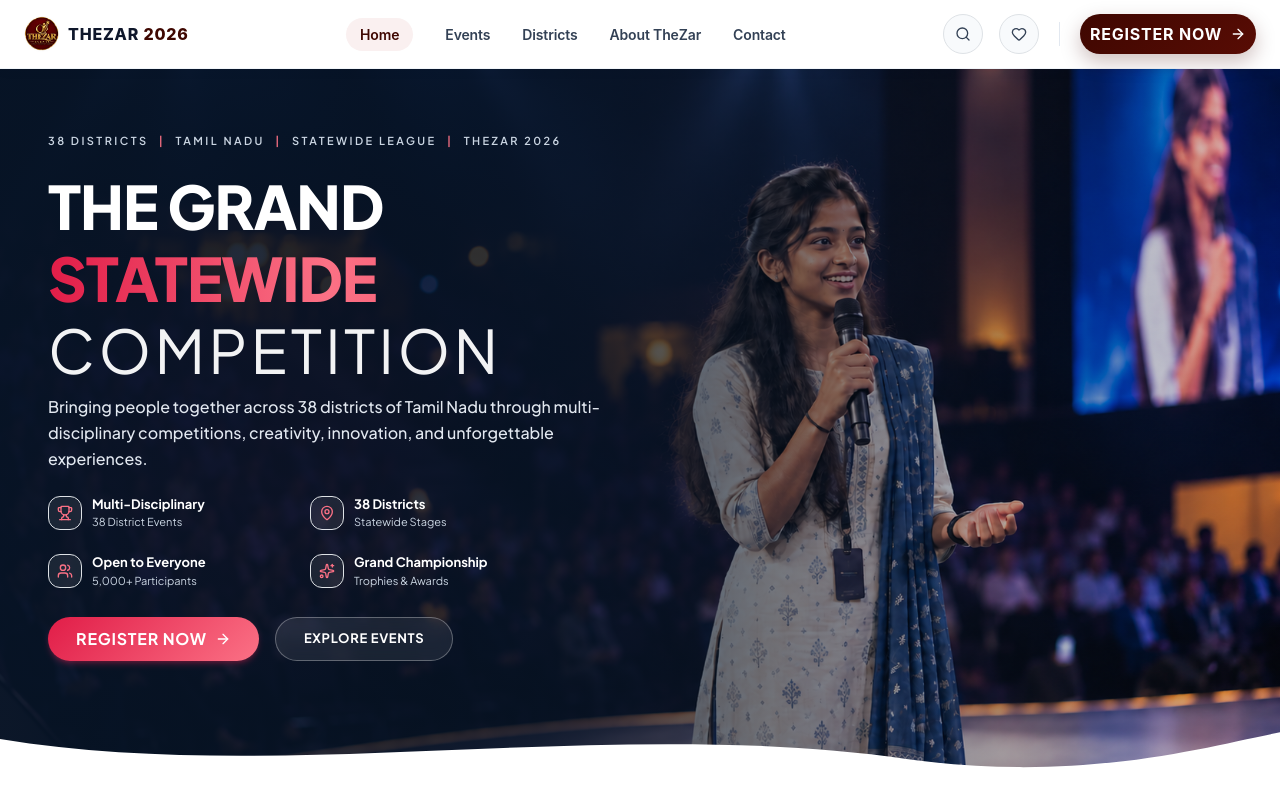
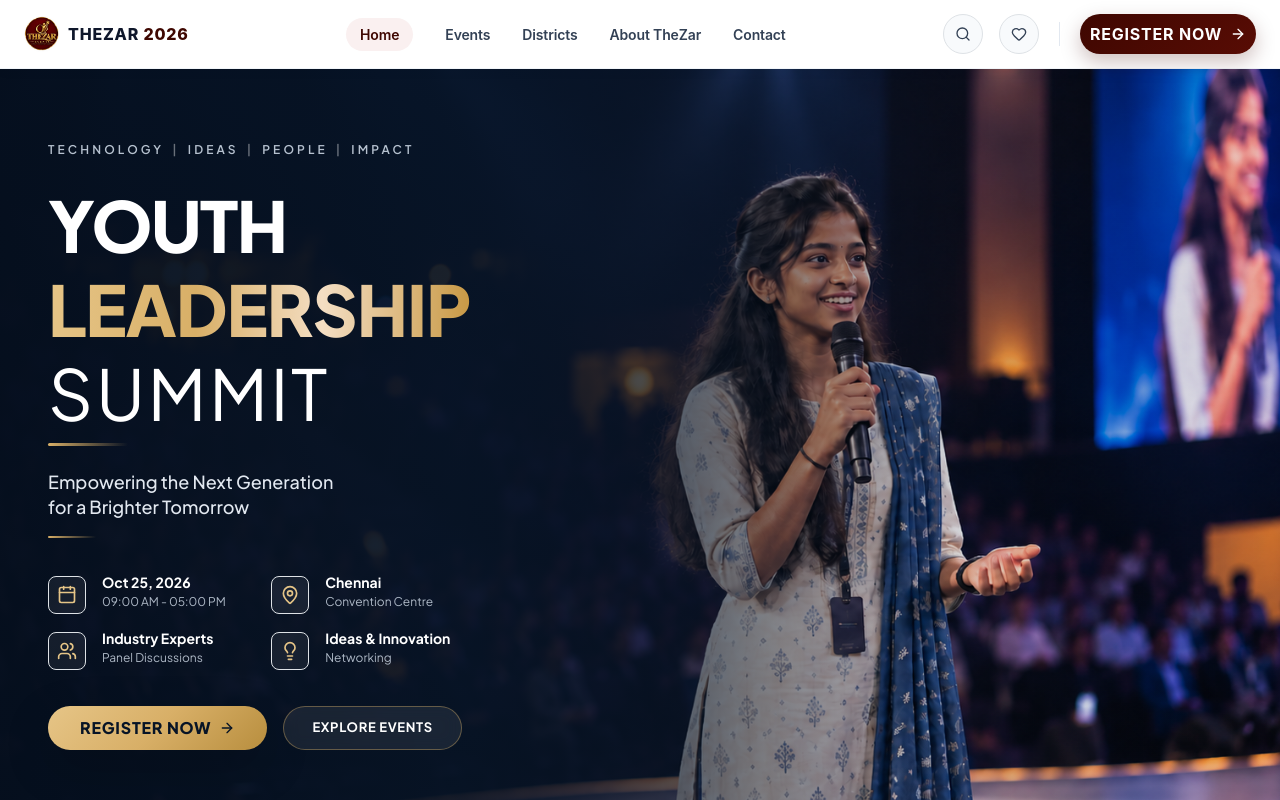
Before and after one commit to jeyajo2005/Thezar, a React (Vite) app in the folder frontend/: page / in a window 1280 px wide. Shown: the top 800 px of the page. Built offline with nearby package versions, Linux system fonts and the light colour scheme; a web font is replaced by a local one.

Commit message:
feat: Redesign Hero section to match Youth Leadership Summit image

```diff
--- a/frontend/src/Component/Home/Hero.jsx
+++ b/frontend/src/Component/Home/Hero.jsx
@@ -1,140 +1,169 @@
 import heroSpeakerImg from '../../assets/Young_woman.png';
-import { Trophy, MapPin, Users, Sparkles, ArrowRight } from 'lucide-react';
+import { Calendar, MapPin, Users, Lightbulb, ArrowRight } from 'lucide-react';
 
 export default function Hero({ onOpenRegister }) {
   return (
     <section
       id="home"
-      className="relative flex flex-col justify-between overflow-hidden min-h-[600px] md:min-h-[650px] lg:min-h-[700px] bg-[#071426]"
+      className="relative flex flex-col justify-between overflow-hidden min-h-[620px] md:min-h-[680px] lg:min-h-[760px] bg-[#071426]"
       style={{
         fontFamily: "'Plus Jakarta Sans', -apple-system, BlinkMacSystemFont, sans-serif",
       }}
     >
-      {/* 1. Background Image & Dark Navy Gradients for High Readability */}
+      {/* 1. Background Image & Cinematic Gradient Vignette */}
       <div className="absolute inset-0 z-0 overflow-hidden">
         <img
           src={heroSpeakerImg}
-          alt="TheZar 2026 Grand Stage Atmosphere"
-          className="w-full h-full object-cover object-[80%_25%] sm:object-[center_20%] lg:object-[75%_22%]"
+          alt="Youth Leadership Summit Speaker"
+          className="w-full h-full object-cover object-[78%_25%] sm:object-[75%_22%] lg:object-[68%_22%]"
         />
 
-        {/* Mobile vertical gradient */}
+        {/* Mobile vertical gradient: Dark on top/left to ensure readability */}
         <div
           className="absolute inset-0 z-[1] pointer-events-none md:hidden"
           style={{
             background:
-              'linear-gradient(180deg, rgba(7, 20, 38, 0.92) 0%, rgba(7, 20, 38, 0.75) 55%, rgba(7, 20, 38, 0.95) 100%)',
+              'linear-gradient(180deg, rgba(7, 20, 38, 0.94) 0%, rgba(7, 20, 38, 0.82) 48%, rgba(7, 20, 38, 0.60) 100%)',
           }}
         />
-        {/* Desktop horizontal gradient overlay: Dark on left for text contrast */}
+
+        {/* Desktop horizontal cinematic gradient: Deep dark on left 45%, fading gracefully across speaker */}
         <div
           className="hidden md:block absolute inset-0 z-[1] pointer-events-none"
           style={{
             background:
-              'linear-gradient(90deg, rgba(7, 20, 38, 0.95) 0%, rgba(7, 20, 38, 0.82) 42%, rgba(7, 20, 38, 0.35) 75%, rgba(7, 20, 38, 0.1) 100%)',
+              'linear-gradient(90deg, rgba(5, 15, 30, 0.98) 0%, rgba(7, 20, 38, 0.92) 36%, rgba(7, 20, 38, 0.70) 52%, rgba(7, 20, 38, 0.15) 75%, rgba(7, 20, 38, 0.05) 100%)',
           }}
         />
 
-        {/* Ambient glow accent */}
-        <div className="absolute top-1/4 left-10 w-96 h-96 bg-rose-600/15 rounded-full blur-3xl pointer-events-none" />
+        {/* Subtle ambient warm golden glow on left text area */}
+        <div className="absolute top-1/3 left-10 w-80 h-80 bg-[#D8AF67]/10 rounded-full blur-3xl pointer-events-none" />
       </div>
 
       {/* Main Hero Content */}
-      <div className="relative z-10 max-w-[1320px] mx-auto px-6 sm:px-8 lg:px-12 pt-10 sm:pt-12 lg:pt-16 pb-24 sm:pb-28 lg:pb-32 w-full flex-1 flex items-center">
-        <div className="max-w-[560px] text-left space-y-4 sm:space-y-5">
+      <div className="relative z-10 max-w-[1320px] mx-auto px-6 sm:px-8 lg:px-12 pt-12 sm:pt-14 lg:pt-18 pb-20 sm:pb-24 lg:pb-28 w-full flex-1 flex items-center">
+        <div className="max-w-[580px] text-left space-y-4 sm:space-y-5">
 
-          {/* 1. TOP EYEBROW HEADER */}
-          <div className="text-[10px] sm:text-[11px] font-semibold tracking-[0.22em] uppercase text-slate-300">
-            38 DISTRICTS <span className="text-[#FB7185] mx-1.5">|</span> TAMIL NADU <span className="text-[#FB7185] mx-1.5">|</span> STATEWIDE LEAGUE <span className="text-[#FB7185] mx-1.5">|</span> THEZAR 2026
+          {/* 1. TOP CATEGORY TRACKER */}
+          <div className="text-[11px] sm:text-[12px] font-semibold tracking-[0.26em] uppercase text-slate-300/90 flex items-center flex-wrap gap-2 sm:gap-3">
+            <span>TECHNOLOGY</span>
+            <span className="text-white/40">|</span>
+            <span>IDEAS</span>
+            <span className="text-white/40">|</span>
+            <span>PEOPLE</span>
+            <span className="text-white/40">|</span>
+            <span>IMPACT</span>
           </div>
 
-          {/* 2. TYPOGRAPHIC HEADING STACK */}
-          <h1 className="flex flex-col uppercase tracking-tight leading-[0.94]">
-            <span className="text-[32px] sm:text-[44px] md:text-[52px] lg:text-[60px] font-extrabold text-white">
-              THE GRAND
-            </span>
-            <span
-              className="text-[32px] sm:text-[44px] md:text-[52px] lg:text-[60px] font-extrabold text-transparent bg-clip-text"
+          {/* 2. TYPOGRAPHIC HEADING STACK (YOUTH LEADERSHIP SUMMIT) */}
+          <div className="pt-1">
+            <h1 className="flex flex-col uppercase tracking-tight leading-[0.92]">
+              <span className="text-[38px] sm:text-[50px] md:text-[60px] lg:text-[70px] font-black text-white tracking-tight">
+                YOUTH
+              </span>
+              <span
+                className="text-[38px] sm:text-[50px] md:text-[60px] lg:text-[70px] font-black text-transparent bg-clip-text"
+                style={{
+                  backgroundImage:
+                    'linear-gradient(90deg, #E6C587 0%, #D8AF67 35%, #F4DEC3 65%, #C89945 100%)',
+                }}
+              >
+                LEADERSHIP
+              </span>
+              <span className="text-[38px] sm:text-[50px] md:text-[60px] lg:text-[70px] font-light text-white tracking-[0.04em]">
+                SUMMIT
+              </span>
+            </h1>
+
+            {/* Decorative Gold Accent Bar under SUMMIT */}
+            <div
+              className="w-20 h-[3px] mt-2 rounded-full"
               style={{
-                backgroundImage: 'linear-gradient(90deg, #E11D48 0%, #FB7185 50%, #F43F5E 100%)',
+                background: 'linear-gradient(90deg, #D8AF67 0%, rgba(216, 175, 103, 0) 100%)',
               }}
-            >
-              STATEWIDE
-            </span>
-            <span className="text-[32px] sm:text-[44px] md:text-[52px] lg:text-[60px] font-light text-white/95 tracking-[0.06em]">
-              COMPETITION
-            </span>
-          </h1>
+            />
+          </div>
 
           {/* 3. SUBTITLE */}
-          <div>
-            <p className="text-[14px] sm:text-[15px] lg:text-[16px] font-medium text-slate-200 leading-relaxed">
-              Bringing people together across 38 districts of Tamil Nadu through multi-disciplinary competitions, creativity, innovation, and unforgettable experiences.
+          <div className="pt-1">
+            <p className="text-[15px] sm:text-[17px] lg:text-[18px] font-medium text-slate-200 leading-snug">
+              Empowering the Next Generation <br className="hidden sm:inline" />
+              for a Brighter Tomorrow
             </p>
+            {/* Small accent bar under subtitle */}
+            <div
+              className="w-12 h-[2px] mt-2 rounded-full"
+              style={{
+                background: 'linear-gradient(90deg, #D8AF67 0%, rgba(216, 175, 103, 0) 100%)',
+              }}
+            />
           </div>
 
-          {/* 4. EVENT DETAILS 2x2 GRID */}
-          <div className="grid grid-cols-1 sm:grid-cols-2 gap-4 pt-1 max-w-[500px]">
-            {/* Multi-Disciplinary Events */}
-            <div className="flex items-start gap-2.5">
-              <div className="p-2 rounded-xl bg-white/[0.08] border border-white/10 text-[#FB7185] shrink-0">
-                <Trophy className="w-4 h-4 text-[#FB7185]" />
+          {/* 4. EVENT METADATA 2x2 GRID */}
+          <div className="grid grid-cols-1 sm:grid-cols-2 gap-x-6 gap-y-4 pt-3 max-w-[520px]">
+            {/* 1. Date & Time */}
+            <div className="flex items-start gap-3">
+              <div className="p-2 rounded-lg bg-white/[0.06] border border-[#D8AF67]/30 text-[#E6C587] shrink-0 mt-0.5">
+                <Calendar className="w-5 h-5 text-[#E6C587]" />
               </div>
               <div>
-                <div className="text-[13px] font-bold text-white leading-tight">Multi-Disciplinary</div>
-                <div className="text-[11px] text-slate-300 mt-0.5">38 District Events</div>
+                <div className="text-[14px] font-bold text-white leading-tight">Oct 25, 2026</div>
+                <div className="text-[12px] text-slate-300/85 mt-0.5">09:00 AM - 05:00 PM</div>
               </div>
             </div>
 
-            {/* 38 Districts */}
-            <div className="flex items-start gap-2.5">
-              <div className="p-2 rounded-xl bg-white/[0.08] border border-white/10 text-[#FB7185] shrink-0">
-                <MapPin className="w-4 h-4 text-[#FB7185]" />
+            {/* 2. Venue / Location */}
+            <div className="flex items-start gap-3">
+              <div className="p-2 rounded-lg bg-white/[0.06] border border-[#D8AF67]/30 text-[#E6C587] shrink-0 mt-0.5">
+                <MapPin className="w-5 h-5 text-[#E6C587]" />
               </div>
               <div>
-                <div className="text-[13px] font-bold text-white leading-tight">38 Districts</div>
-                <div className="text-[11px] text-slate-300 mt-0.5">Statewide Stages</div>
+                <div className="text-[14px] font-bold text-white leading-tight">Chennai</div>
+                <div className="text-[12px] text-slate-300/85 mt-0.5">Convention Centre</div>
               </div>
             </div>
 
-            {/* Open to Everyone */}
-            <div className="flex items-start gap-2.5">
-              <div className="p-2 rounded-xl bg-white/[0.08] border border-white/10 text-[#FB7185] shrink-0">
-                <Users className="w-4 h-4 text-[#FB7185]" />
+            {/* 3. Industry Experts */}
+            <div className="flex items-start gap-3">
+              <div className="p-2 rounded-lg bg-white/[0.06] border border-[#D8AF67]/30 text-[#E6C587] shrink-0 mt-0.5">
+                <Users className="w-5 h-5 text-[#E6C587]" />
               </div>
               <div>
-                <div className="text-[13px] font-bold text-white leading-tight">Open to Everyone</div>
-                <div className="text-[11px] text-slate-300 mt-0.5">5,000+ Participants</div>
+                <div className="text-[14px] font-bold text-white leading-tight">Industry Experts</div>
+                <div className="text-[12px] text-slate-300/85 mt-0.5">Panel Discussions</div>
               </div>
             </div>
 
-            {/* Grand Championship */}
-            <div className="flex items-start gap-2.5">
-              <div className="p-2 rounded-xl bg-white/[0.08] border border-white/10 text-[#FB7185] shrink-0">
-                <Sparkles className="w-4 h-4 text-[#FB7185]" />
+            {/* 4. Ideas & Innovation */}
+            <div className="flex items-start gap-3">
+              <div className="p-2 rounded-lg bg-white/[0.06] border border-[#D8AF67]/30 text-[#E6C587] shrink-0 mt-0.5">
+                <Lightbulb className="w-5 h-5 text-[#E6C587]" />
               </div>
               <div>
-                <div className="text-[13px] font-bold text-white leading-tight">Grand Championship</div>
-                <div className="text-[11px] text-slate-300 mt-0.5">Trophies & Awards</div>
+                <div className="text-[14px] font-bold text-white leading-tight">Ideas & Innovation</div>
+                <div className="text-[12px] text-slate-300/85 mt-0.5">Networking</div>
               </div>
             </div>
           </div>
 
-          {/* 5. CTA ACTION BUTTONS (Rose Palette - Full Pill Radius) */}
-          <div className="pt-2 flex flex-col sm:flex-row items-center gap-3">
+          {/* 5. CTA ACTION BUTTONS (Champagne Gold + Glass) */}
+          <div className="pt-3 flex flex-col sm:flex-row items-center gap-3">
             <button
               onClick={onOpenRegister}
-              className="w-full sm:w-auto h-[42px] sm:h-[44px] px-7 rounded-full text-[13px] font-bold text-white uppercase tracking-wider flex items-center justify-center gap-2 group transition-all duration-200 cursor-pointer shadow-md shadow-rose-500/25 no-underline hover:no-underline"
+              className="w-full sm:w-auto h-[44px] px-8 rounded-full text-[13px] font-extrabold uppercase tracking-wider flex items-center justify-center gap-2 group transition-all duration-200 cursor-pointer shadow-lg shadow-black/30 no-underline hover:no-underline"
               style={{
                 borderRadius: '9999px',
-                background: 'linear-gradient(135deg, #E11D48 0%, #FB7185 100%)',
+                background: 'linear-gradient(135deg, #E6C587 0%, #D8AF67 50%, #B88E3E 100%)',
+                color: '#071426',
               }}
               onMouseEnter={(e) => {
-                e.currentTarget.style.background = 'linear-gradient(135deg, #BE123C 0%, #E11D48 100%)';
+                e.currentTarget.style.background =
+                  'linear-gradient(135deg, #F0D59E 0%, #E6C587 50%, #C89945 100%)';
                 e.currentTarget.style.transform = 'translateY(-2px)';
               }}
               onMouseLeave={(e) => {
-                e.currentTarget.style.background = 'linear-gradient(135deg, #E11D48 0%, #FB7185 100%)';
+                e.currentTarget.style.background =
+                  'linear-gradient(135deg, #E6C587 0%, #D8AF67 50%, #B88E3E 100%)';
                 e.currentTarget.style.transform = 'translateY(0)';
               }}
             >
@@ -144,21 +173,21 @@ export default function Hero({ onOpenRegister }) {
 
             <a
               href="#events"
-              className="w-full sm:w-auto h-[42px] sm:h-[44px] px-7 rounded-full text-[13px] font-bold text-white uppercase tracking-wider flex items-center justify-center transition-all duration-200 cursor-pointer no-underline hover:no-underline"
+              className="w-full sm:w-auto h-[44px] px-7 rounded-full text-[13px] font-bold text-white uppercase tracking-wider flex items-center justify-center transition-all duration-200 cursor-pointer no-underline hover:no-underline"
               style={{
                 borderRadius: '9999px',
                 textDecoration: 'none',
                 background: 'rgba(255, 255, 255, 0.08)',
-                border: '1px solid rgba(255, 255, 255, 0.30)',
+                border: '1px solid rgba(216, 175, 103, 0.40)',
                 backdropFilter: 'blur(8px)',
               }}
               onMouseEnter={(e) => {
-                e.currentTarget.style.background = 'rgba(255, 255, 255, 0.16)';
-                e.currentTarget.style.borderColor = 'rgba(255, 255, 255, 0.6)';
+                e.currentTarget.style.background = 'rgba(216, 175, 103, 0.15)';
+                e.currentTarget.style.borderColor = 'rgba(216, 175, 103, 0.8)';
               }}
               onMouseLeave={(e) => {
                 e.currentTarget.style.background = 'rgba(255, 255, 255, 0.08)';
-                e.currentTarget.style.borderColor = 'rgba(255, 255, 255, 0.30)';
+                e.currentTarget.style.borderColor = 'rgba(216, 175, 103, 0.40)';
               }}
             >
               EXPLORE EVENTS
```
